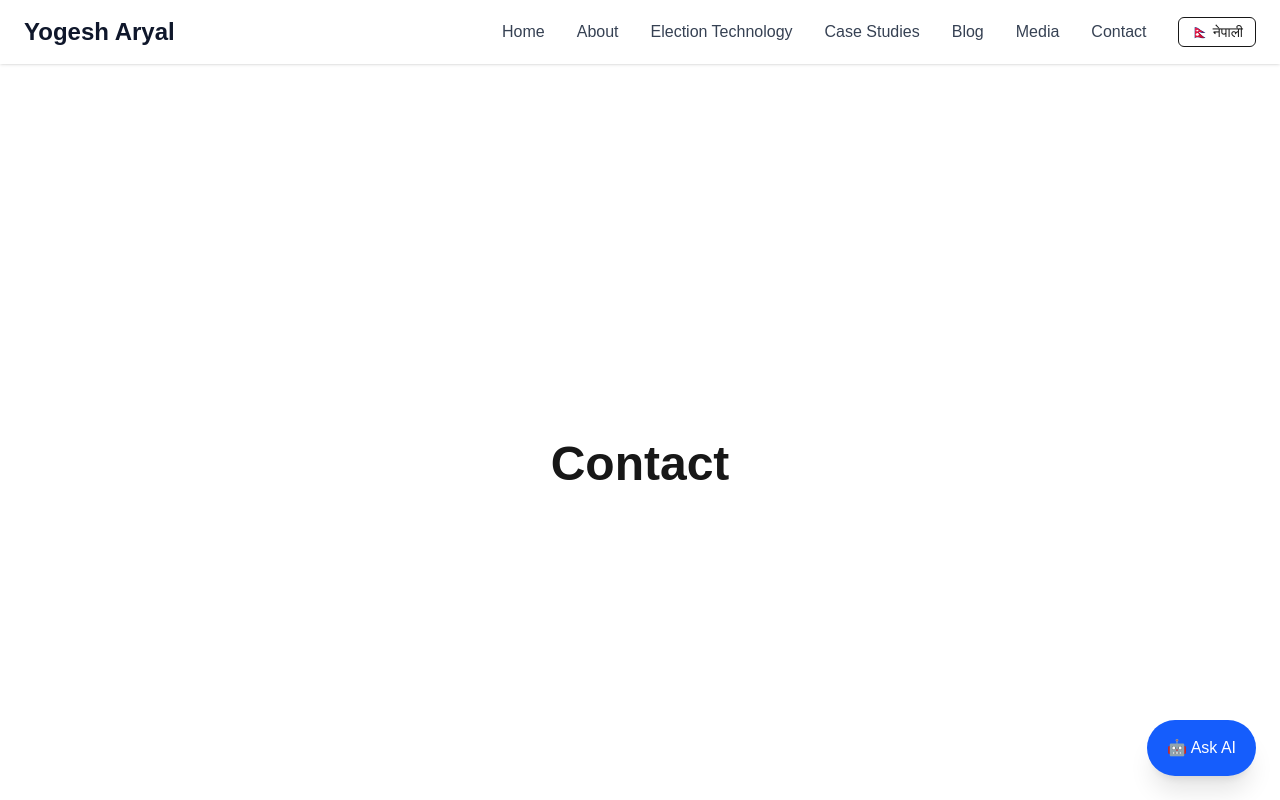
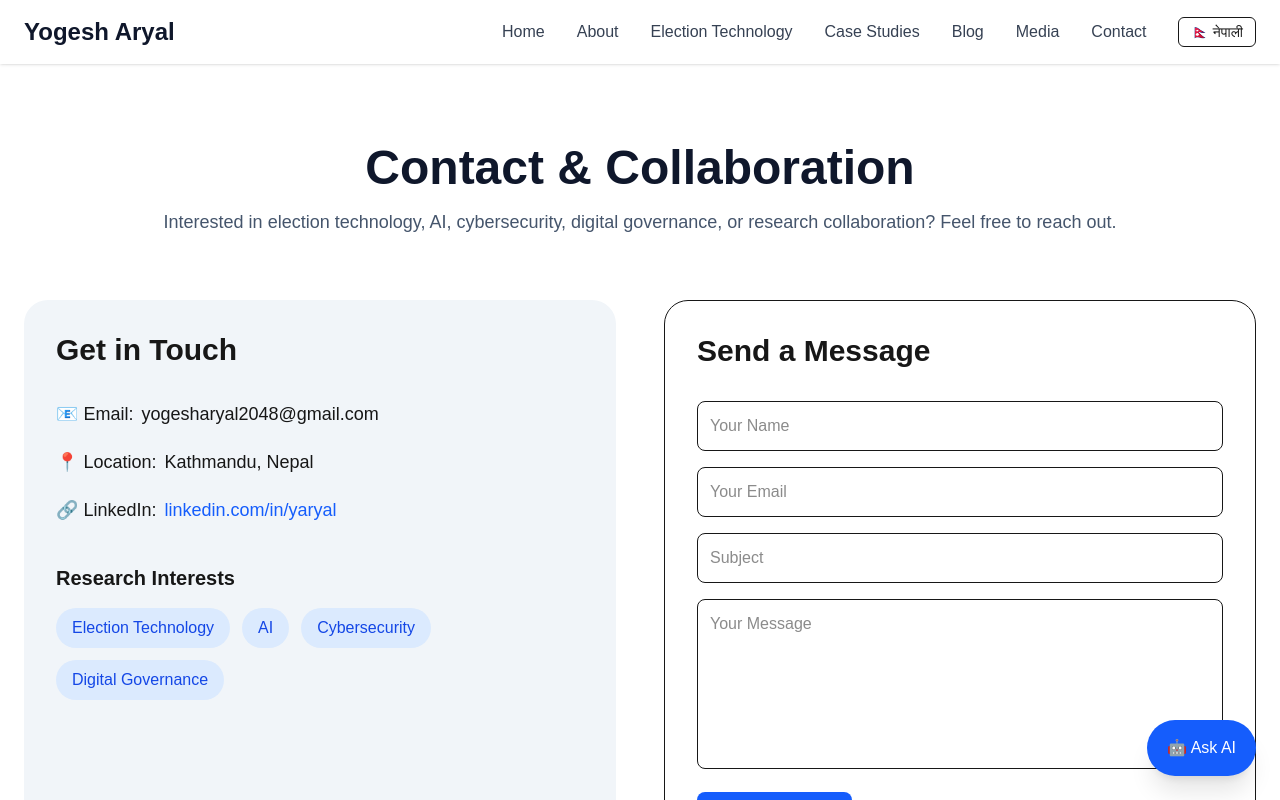
Before and after one commit to stechnophile/sabiyotech, a Next.js app: page /en/contact in a window 1280 px wide. Shown: the top 800 px of the page. Built offline with nearby package versions, Linux system fonts and the light colour scheme.

Commit message:
Contact page updated

```diff
--- a/app/[locale]/contact/page.tsx
+++ b/app/[locale]/contact/page.tsx
@@ -1,7 +1,132 @@
+import Feedback from "@/components/Feedback";
+
 export default function ContactPage() {
   return (
-    <main className="min-h-screen flex items-center justify-center">
-      <h1 className="text-5xl font-bold">Contact</h1>
+    <main className="mx-auto max-w-7xl px-6 py-20">
+
+      <div className="mb-16 text-center">
+        <h1 className="text-5xl font-bold text-slate-900">
+          Contact & Collaboration
+        </h1>
+
+        <p className="mt-4 text-lg text-slate-600">
+          Interested in election technology, AI, cybersecurity,
+          digital governance, or research collaboration?
+          Feel free to reach out.
+        </p>
+      </div>
+
+      <div className="grid gap-12 lg:grid-cols-2">
+
+        {/* Contact Information */}
+        <div className="rounded-3xl bg-slate-100 p-8">
+
+          <h2 className="text-3xl font-bold">
+            Get in Touch
+          </h2>
+
+          <div className="mt-8 space-y-5 text-lg">
+
+            <p>
+              📧 Email:
+              <span className="ml-2 font-medium">
+                yogesharyal2048@gmail.com
+              </span>
+            </p>
+
+            <p>
+              📍 Location:
+              <span className="ml-2 font-medium">
+                Kathmandu, Nepal
+              </span>
+            </p>
+
+            <p>
+              🔗 LinkedIn:
+              <span className="ml-2 text-blue-600">
+                linkedin.com/in/yaryal
+              </span>
+            </p>
+
+          </div>
+
+          <div className="mt-10">
+            <h3 className="text-xl font-semibold">
+              Research Interests
+            </h3>
+
+            <div className="mt-4 flex flex-wrap gap-3">
+
+              <span className="rounded-full bg-blue-100 px-4 py-2 text-blue-700">
+                Election Technology
+              </span>
+
+              <span className="rounded-full bg-blue-100 px-4 py-2 text-blue-700">
+                AI
+              </span>
+
+              <span className="rounded-full bg-blue-100 px-4 py-2 text-blue-700">
+                Cybersecurity
+              </span>
+
+              <span className="rounded-full bg-blue-100 px-4 py-2 text-blue-700">
+                Digital Governance
+              </span>
+
+            </div>
+          </div>
+        </div>
+
+        {/* Contact Form */}
+        <div className="rounded-3xl border p-8">
+
+          <h2 className="text-3xl font-bold">
+            Send a Message
+          </h2>
+
+          <form className="mt-8 space-y-4">
+
+            <input
+              type="text"
+              placeholder="Your Name"
+              className="w-full rounded-lg border p-3"
+            />
+
+            <input
+              type="email"
+              placeholder="Your Email"
+              className="w-full rounded-lg border p-3"
+            />
+
+            <input
+              type="text"
+              placeholder="Subject"
+              className="w-full rounded-lg border p-3"
+            />
+
+            <textarea
+              rows={6}
+              placeholder="Your Message"
+              className="w-full rounded-lg border p-3"
+            />
+
+            <button
+              type="submit"
+              className="rounded-lg bg-blue-600 px-6 py-3 text-white hover:bg-blue-700"
+            >
+              Send Message
+            </button>
+
+          </form>
+        </div>
+
+      </div>
+
+      {/* Feedback Section */}
+      <div className="mt-20">
+        <Feedback />
+      </div>
+
     </main>
   );
 }
--- a/app/[locale]/layout.tsx
+++ b/app/[locale]/layout.tsx
@@ -33,7 +33,6 @@ export default async function LocaleLayout({
       <Navbar />
       <AIAssistant />
       {children}
-      <Feedback />
     </NextIntlClientProvider>
   );
 }
--- a/components/Navbar.tsx
+++ b/components/Navbar.tsx
@@ -19,7 +19,7 @@ export default function Navbar() {
     {name: t("caseStudies"), href: `/${locale}#case-studies`},
     {name: t("blog"), href: `/${locale}/blog`},
     {name: t("media"), href: `/${locale}#media`},
-    {name: t("contact"), href: `/${locale}#contact`}
+    {name: t("contact"), href: `/${locale}/contact`}
   ];
 
   const switchLocale = locale === "en" ? "ne" : "en";
```
